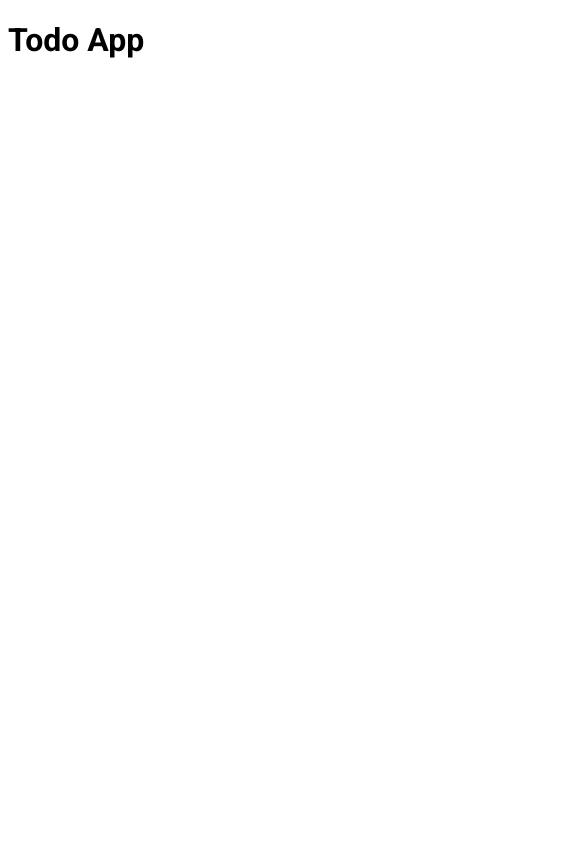
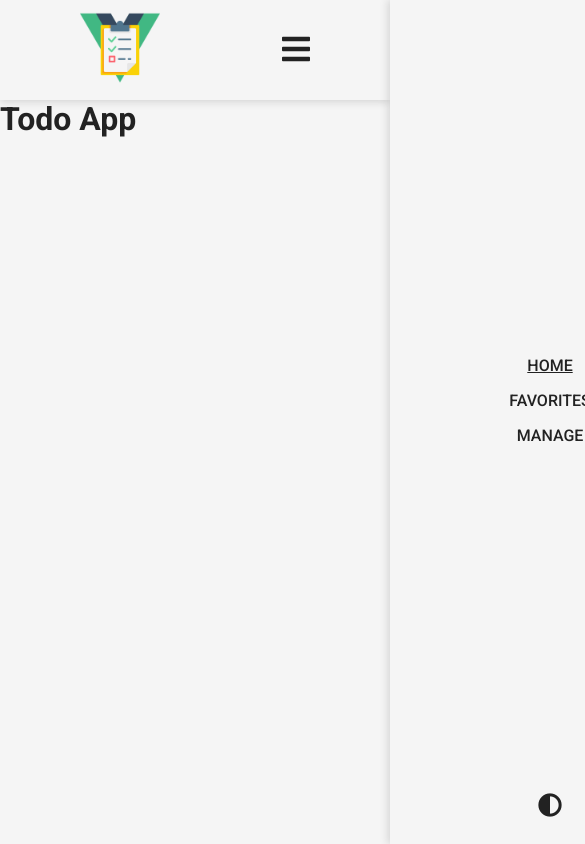
Before and after one commit to odraudep/todo-app, a Vue app in the folder client/: page / in a window 390 px wide. Shown: the top 844 px of the page, 585 px wide, since content can reach past the window. Built offline with nearby package versions, Linux system fonts and the light colour scheme.

Commit message:
client header appereance done

```diff
--- a/client/public/index.html
+++ b/client/public/index.html
@@ -8,6 +8,7 @@
     <title><%= htmlWebpackPlugin.options.title %></title>
 
     <link href="https://fonts.googleapis.com/css2?family=Roboto:wght@300;400;500;700;900&display=swap" rel="stylesheet">
+    <link rel="stylesheet" href="https://cdnjs.cloudflare.com/ajax/libs/font-awesome/5.15.3/css/all.min.css" />
   </head>
   <body>
     <noscript>
--- a/client/src/App.vue
+++ b/client/src/App.vue
@@ -1,15 +1,55 @@
 <template>
-  <h1>Todo App</h1>
+  <div>
+    <Navbar />
+    <h1>Todo App</h1>
+  </div>
 </template>
 
 <script>
+import Navbar from "@/components/Navbar";
+
 export default {
-  name: "App"
-}
+  name: "App",
+  components: { Navbar }
+};
 </script>
 
 <style>
+*,
+*::before,
+*::after {
+  margin: 0;
+  padding: 0;
+  box-sizing: border-box;
+}
+:root {
+  --body-clr: #F5F5F5;
+  --txt-clr: #222;
+  --clr1: #069;
+
+  /* width */
+  --menu-width: 20rem;
+
+  /* TRANSITIOIN */
+  --duration: .3s;
+}
+html.alt-color-mode:root {
+  --body-clr: #222;
+  --txt-clr: #EFEFEF;
+  --clr1: #069;
+}
 body {
-  font-family: 'Roboto', sans-serif;
+  overflow-x: hidden;
+  background-color: var(--body-clr);
+  font-family: "Roboto", sans-serif;
+  color: var(--txt-clr);
+  transition: background-color var(--duration), transform var(--duration);
+}
+body.menu-open {
+  transform: translate3d(calc(var(--menu-width) * -1), 0, 0);
+}
+.container {
+  max-width: 1300px;
+  margin: 0 auto;
 }
 </style>
--- /dev/null
+++ b/client/src/components/Navbar.vue
@@ -0,0 +1,207 @@
+<template>
+  <header class="header">
+    <nav class="header__nav container">
+      <a href="/">
+        <img src="@/assets/brand.png" alt="Brand" class="header__brand">
+      </a>
+
+      <button class="header__toggler" @click="toggleMenu($event)" target="#menu">
+        <i class="fas fa-bars"></i>
+      </button>
+
+      <ul class="header__menu" id="menu">
+        <li class="header__item">
+          <a href="/" class="header__link actived">Home</a>
+        </li>
+
+        <li class="header__item">
+          <a href="/" class="header__link">Favorites</a>
+        </li>
+
+        <li class="header__item">
+          <a href="/" class="header__link">Manage</a>
+        </li>
+
+        <li class="header__item">
+          <button
+            type="button" class="toggle-dark"
+            @click="toggleDark"
+          >
+            <i class="fas fa-adjust"></i>
+          </button>
+        </li>
+      </ul>
+    </nav>
+  </header>
+</template>
+
+<script>
+export default {
+  name: "Navbar",
+  methods: {
+    toggleMenu(e) {
+      const toggler = e.target.classList.contains("header__toggler")
+        ? e.target
+        : e.target.parentElement;
+      const target = toggler.getAttribute("target");
+      const menu = document.querySelector(target);
+
+      menu.classList.toggle("open");
+      document.body.classList.toggle("menu-open");
+    },
+    toggleDark() {
+      document.querySelector("html").classList.toggle("alt-color-mode");
+    }
+  },
+  mounted() {
+    addEventListener("resize", toggleMenuBehavior);
+
+    const dom = {
+      queryStyle: "style#menuBehavior"
+    };
+
+    function toggleMenuBehavior() {
+      const menu = document.querySelector(".header__menu");
+
+      if (innerWidth > 768) {
+        if (menu.classList.contains("open"))
+          menu.classList.remove("open");
+
+        if (document.body.classList.contains("menu-open"))
+          document.body.classList.remove("menu-open");
+
+        return;
+      }
+
+      const toggler = document.querySelector(".header__toggler");
+
+      const menuWidth = menu.getBoundingClientRect().width;
+      const togglerFromRight = innerWidth - toggler.getBoundingClientRect().right + toggler.getBoundingClientRect().width;
+
+      if (innerWidth > menuWidth + togglerFromRight && !menu.classList.contains("open")) {
+        if (document.querySelector(dom.queryStyle))
+          document.querySelector(dom.queryStyle).remove();
+
+        return;
+      }
+
+      if (document.querySelector(dom.queryStyle) || menu.classList.contains("open")) return;
+
+      // STYLE ELEMENT
+      const style = document.createElement("style");
+
+      style.textContent = `
+        .header__menu.open {
+          transform: translate3d(calc(var(--menu-width) * -1), 0, 0);
+        }
+        body.menu-open {
+          transform: translate3d(0, 0, 0);
+        }
+      `;
+      style.id = "menuBehavior";
+
+      document.body.appendChild(style);
+    }
+
+    toggleMenuBehavior();
+  }
+}
+</script>
+
+<style scoped>
+.header {
+  padding: .5rem 5rem;
+  box-shadow: 0 .1rem .5rem rgb(25 25 25 / .15);
+  background-color: var(--body-clr);
+  transition: background-color var(--duration);
+}
+.header__nav {
+  display: flex;
+  justify-content: space-between;
+  align-items: center;
+}
+.header__brand {
+  max-width: 5rem;
+  max-height: 5rem;
+}
+.header__toggler,
+.toggle-dark {
+  cursor: pointer;
+  outline: none;
+  border: none;
+  background: none;
+}
+.header__toggler {
+  display: none;
+  font-size: 2rem;
+}
+.header__menu {
+  list-style: none;
+  display: flex;
+  align-items: center;
+}
+.header__item {
+  margin: 0 1.5em;
+}
+.header__link {
+  text-decoration: none;
+  text-transform: uppercase;
+  font-weight: 500;
+  color: inherit;
+}
+.header__link.actived {
+  text-decoration: underline;
+}
+.header__link:hover {
+  text-decoration: underline;
+}
+.toggle-dark {
+  margin-left: 2rem;
+  font-size: 1.5rem;
+}
+.header__toggler .fas,
+.toggle-dark .fas {
+  color: var(--txt-clr);
+}
+@media screen and (max-width: 768px) {
+  .header__toggler {
+    display: block;
+    z-index: 1;
+  }
+  .header__menu {
+    flex-direction: column;
+    width: 100%;
+    max-width: var(--menu-width);
+    height: 100vh;
+    padding: 1rem;
+    position: absolute;
+    top: 0;
+    right: calc(var(--menu-width) * -1);
+    background-color: var(--body-clr);
+    box-shadow: -.1rem 0 .5rem rgb(25 25 25 / .15);
+    transition: transform var(--duration), background-color var(--duration);
+  }
+  .header__item:first-child,
+  .header__item:last-child {
+    margin-top: auto;
+  }
+  .header__item {
+    margin: .5em 0;
+  }
+  .header__link {
+    padding: .5em;
+  }
+  .toggle-dark {
+    margin-left: 0;
+  }
+}
+@media screen and (max-width: 360px) {
+  .header {
+    padding: .5rem 2rem;
+  }
+  .header__brand {
+    max-width: 4rem;
+    max-height: 4rem;
+  }
+}
+</style>
```
Also changed, not shown: client/src/assets/brand.png (added), 1 other file (tests, documents, lock files or other folders).
